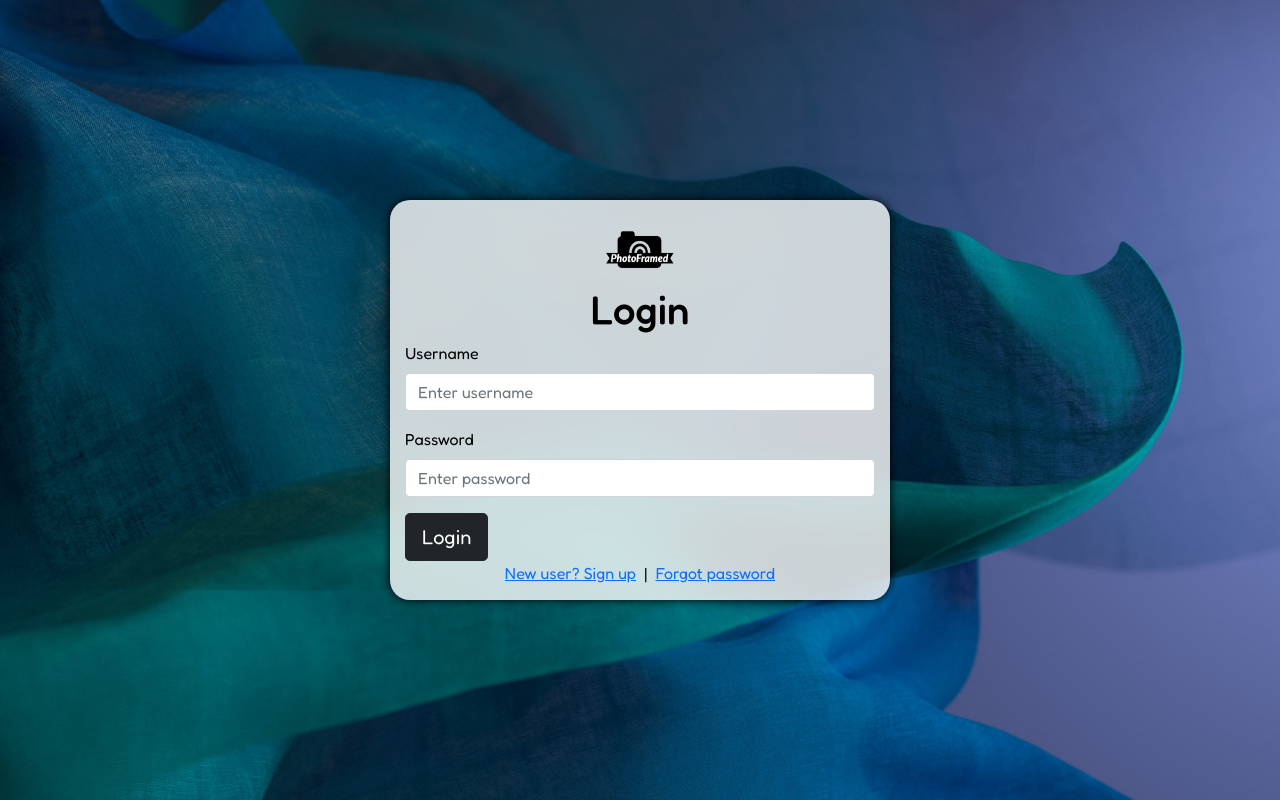
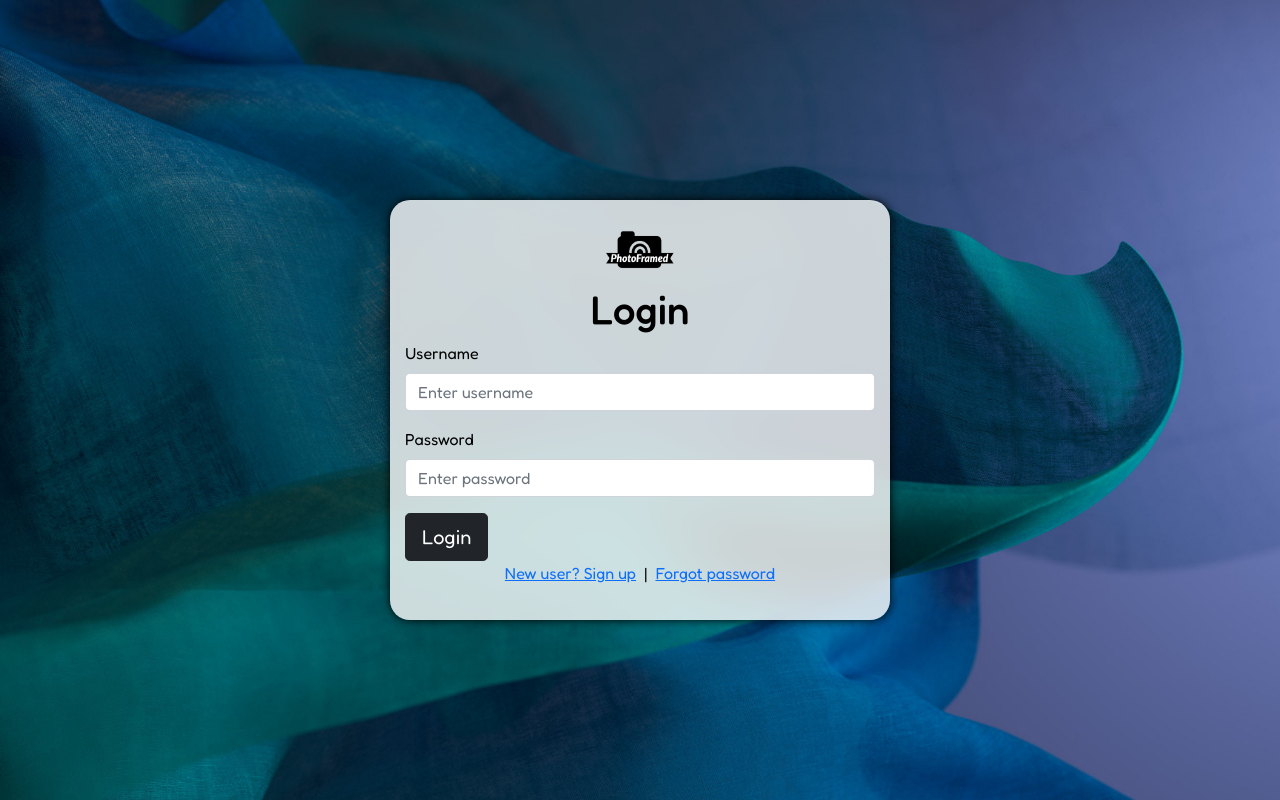
Before and after one commit to iamneo-production/bd487814-bfc4-488f-b5f5-ae22b48bed3f, a React (Create React App) app in the folder reactapp/: page / in a window 1280 px wide. Built offline with nearby package versions, Linux system fonts and the light colour scheme.

Commit message:
Changed size of register and login containers

```diff
--- a/reactapp/src/components/Login.jsx
+++ b/reactapp/src/components/Login.jsx
@@ -9,7 +9,7 @@ import { ToastContainer, toast } from "react-toastify";
 //Frombox to style the form
 const Formbox = styled.div`
   width: 350px;
-  max-height: 400px;
+  max-height: 420px;
   min-width: 500px;
   display: flex;
   flex-direction: column;
--- a/reactapp/src/components/Signup.jsx
+++ b/reactapp/src/components/Signup.jsx
@@ -7,7 +7,7 @@ import { Link } from "react-router-dom";
 //Frombox to style the form
 const Formbox = styled.div`
   width: 350px;
-  max-height: auto;
+  max-height: 600px;
   min-width: 500px;
   display: flex;
   flex-direction: column;
```
